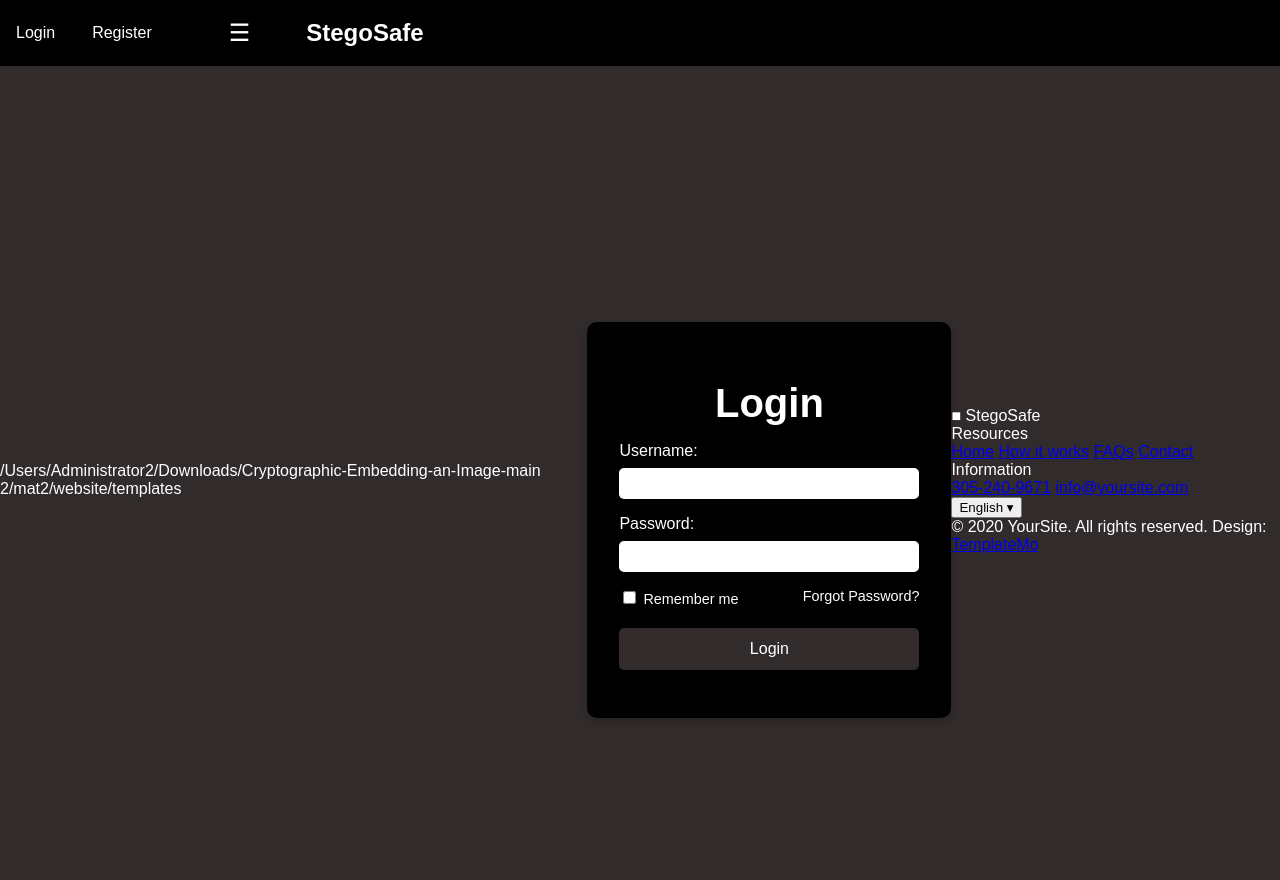
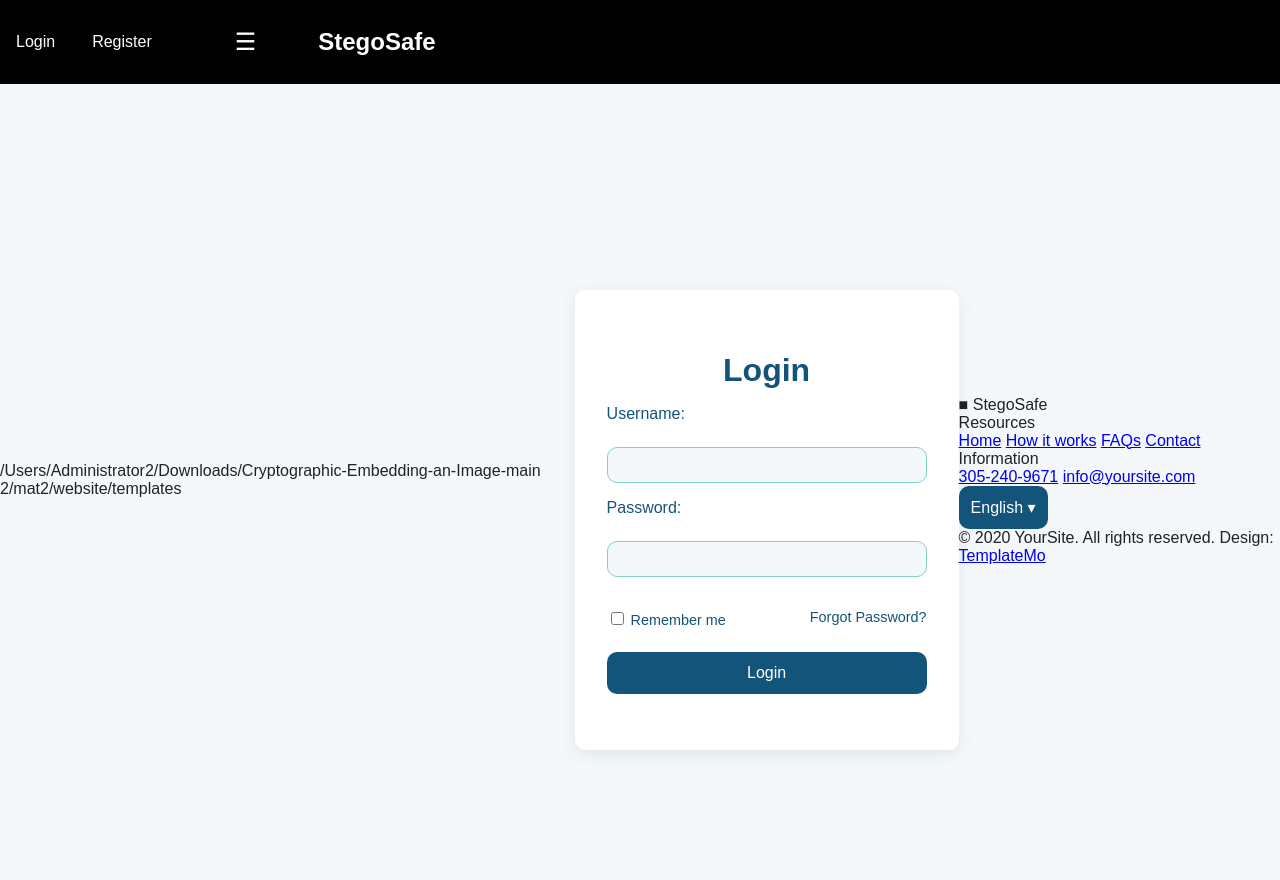
Before and after one commit to janouskie/Cryptographic-Embedding-an-Image, a Flask app: template mat2/website/templates/login.html in a window 1280 px wide. Run offline with Flask 3, Linux system fonts and the light colour scheme; the template is opened without the code that fills it: most values are stand-ins (such as "Sample title", 1, 10 or a date in 2020).

Commit message:
Update logreg.css

```diff
--- a/mat2/website/static/logreg.css
+++ b/mat2/website/static/logreg.css
@@ -1,7 +1,18 @@
+/* Modern login/register style */
+
+:root {
+    --primary: #13547a;
+    --secondary: #80d0c7;
+    --background: #f4f8fb;
+    --form-bg: #fff;
+    --radius: 10px;
+    --font-main: 'Montserrat', Arial, sans-serif;
+}
+
 body {
-     background-color: #322b2b;
-    color: #ffffff;
-    font-family: Arial, sans-serif;
+    background: var(--background);
+    color: #222;
+    font-family: var(--font-main);
     display: flex;
     justify-content: center;
     align-items: center;
@@ -11,61 +22,72 @@ body {
 }
 
 .container {
-     background-color: #000000;
-    padding: 2rem;
-    border-radius: 10px;
-    box-shadow: 0 4px 8px rgba(0, 0, 0, 0.2);
+    background: var(--form-bg);
+    padding: 2.5rem 2rem;
+    border-radius: var(--radius);
+    box-shadow: 0 4px 16px rgba(19,84,122,0.10);
     text-align: center;
-    width: 300px;
+    width: 320px;
 }
 
 .container h1 {
     margin-bottom: 1rem;
+    color: var(--primary);
+    font-size: 2rem;
 }
 
-.container form {
+form {
     display: flex;
     flex-direction: column;
+    gap: 1rem;
 }
 
-.container label {
+label {
     margin-bottom: 0.5rem;
     text-align: left;
+    color: var(--primary);
+    font-weight: 500;
 }
 
-.container input {
+input {
     padding: 0.5rem;
-    margin-bottom: 1rem;
-    border: none;
-    border-radius: 5px;
+    border: 1px solid var(--secondary);
+    border-radius: var(--radius);
+    font-size: 1rem;
+    background: var(--background);
+    color: #222;
 }
 
-.container button {
-      background-color: #322b2b;
-    color: #ffffff;
+button {
+    background: var(--primary);
+    color: #fff;
     padding: 0.75rem;
     border: none;
-    border-radius: 5px;
+    border-radius: var(--radius);
     font-size: 1rem;
     cursor: pointer;
-    transition: background-color 0.3s;
+    transition: background 0.2s;
 }
 
-.container button:hover {
-     background-color: #000000;
+button:hover {
+    background: var(--secondary);
+    color: #222;
 }
 
-.container .options {
+.options {
     display: flex;
     justify-content: space-between;
     font-size: 0.9rem;
+    margin-top: 1rem;
 }
 
-.container .options a {
-    color: #ffffff;
+.options a {
+    color: var(--primary);
     text-decoration: none;
+    transition: color 0.2s;
 }
 
-.container .options a:hover {
+.options a:hover {
+    color: var(--secondary);
     text-decoration: underline;
 }
```
